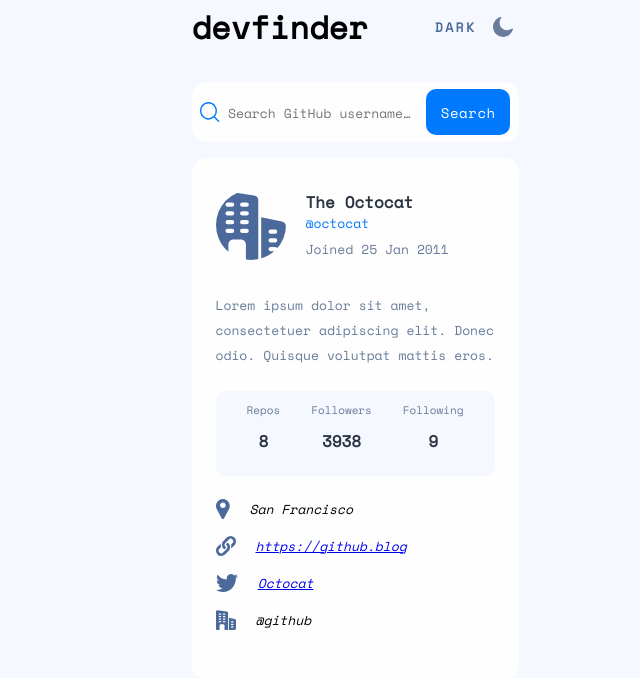
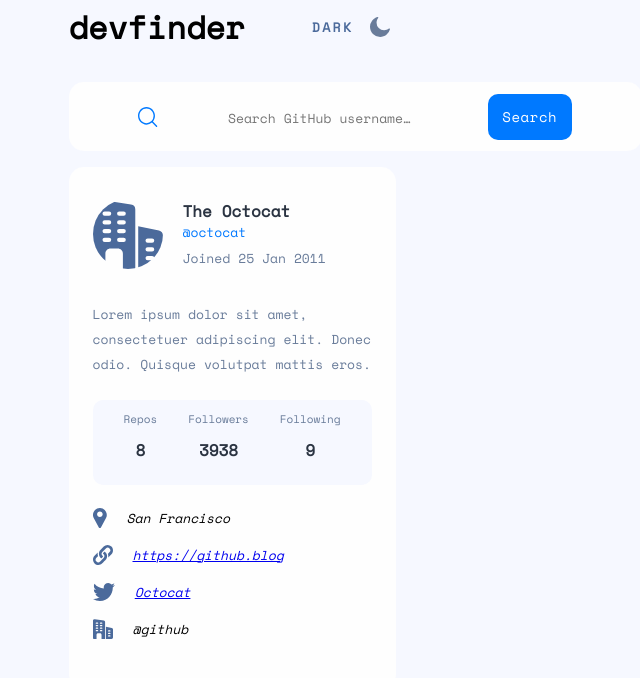
Before and after one commit to VcelakMarek/GitHub_user_search_app, a React (Vite) app: page / in a window 1280 px wide. Shown: the top 678 px of the page, without its empty margins (285-925 px from the left). Built offline with nearby package versions, Linux system fonts and the light colour scheme.

Commit message:
Update SearchBar-styles.css

```diff
--- a/src/css/SearchBar-styles.css
+++ b/src/css/SearchBar-styles.css
@@ -10,6 +10,15 @@
   flex-flow: row nowrap;
   justify-content: space-evenly;
   align-items: center;
+}
+.hidden {
+  display: none;
+}
+.search-line p {
+  color: #f74646;
+  font-weight: 400;
+  font-size: 13px;
+  line-height: 25px;
 }
 
 .search-line img {
@@ -41,4 +50,60 @@
   line-height: 21px;
   letter-spacing: 0.6px;
   padding: 0;
+  cursor: pointer;
 }
+
+.search-line button:active {
+  background-color: var(--hover-light-blue);
+}
+
+@media (min-width: 650px) {
+  #search-bar {
+    width: 573px;
+    height: 69px;
+  }
+  .search-line {
+  }
+  .search-line p {
+    color: #f74646;
+    font-weight: 700;
+    font-size: 15px;
+    line-height: 22px;
+  }
+
+  .search-line img {
+    width: 20px;
+    height: 20px;
+  }
+
+  .search-line input {
+    all: unset;
+    width: 190px;
+  }
+
+  .search-line input::placeholder {
+    font-weight: 400;
+    font-size: 13px;
+    line-height: 25px;
+  }
+
+  .search-line button {
+    width: 84px;
+    height: 46px;
+    border: none;
+    border-radius: 10px;
+    background-color: var(--light-blue);
+    color: var(--white);
+    font-family: "Space Mono";
+    font-weight: 500;
+    font-size: 14px;
+    line-height: 21px;
+    letter-spacing: 0.6px;
+    padding: 0;
+    cursor: pointer;
+  }
+
+  .search-line button:active {
+    background-color: var(--hover-light-blue);
+  }
+}
```
